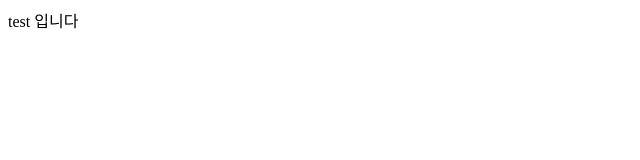
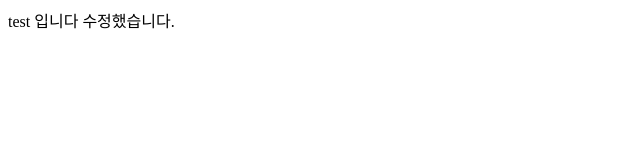
Before and after one commit to Kwoool/20210416, a plain HTML site: page index.html in a window 1280 px wide. Shown: the whole page, without its empty margins (0-640 px from the left). Drawn offline with Linux system fonts and the light colour scheme.

Commit message:
second_text

```diff
--- a/index.html
+++ b/index.html
@@ -8,5 +8,6 @@
 </head>
 <body>
     test 입니다
+    수정했습니다.
 </body>
 </html>
```
